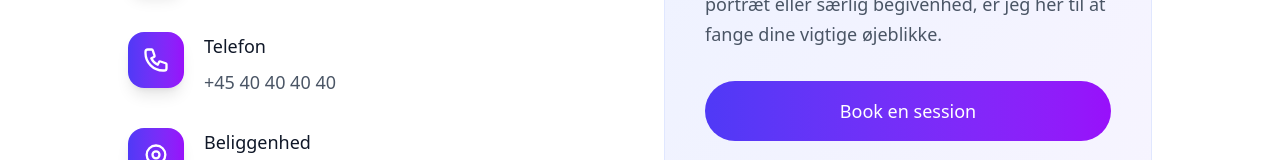
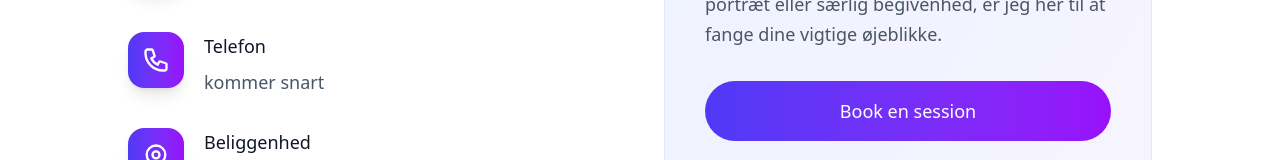
Before and after one commit to BeastTheNinja/photographwebsite, a Next.js app: page /kontakt in a window 1280 px wide. Shown: the part 553-713 px from the top of the page. Built offline with nearby package versions, Linux system fonts and the light colour scheme.

Commit message:
update to links

```diff
--- a/src/app/(root)/kontakt/page.tsx
+++ b/src/app/(root)/kontakt/page.tsx
@@ -13,11 +13,11 @@ import {
 
 export default function Contact() {
   const email = 'dinfotografannika@gmail.com';
-  const phone = '+45 40 40 40 40';
+  const phone = 'kommer snart'; // Placeholder, da telefonnummer ikke er tilgængeligt endnu
 
   const socialLinks = [
-    { label: 'Instagram', href: 'https://instagram.com', icon: InstagramIcon },
-    { label: 'Facebook', href: 'https://facebook.com', icon: FacebookIcon },
+    { label: 'TikTok', href: 'https://tiktok.com', icon: InstagramIcon },
+    { label: 'Facebook', href: 'https://www.facebook.com/Annika81larsen', icon: FacebookIcon },
   ];
 
   return (
```
